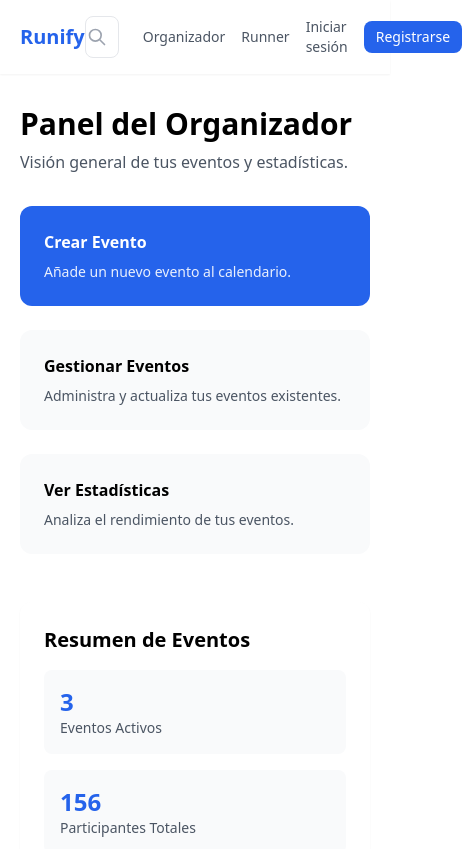
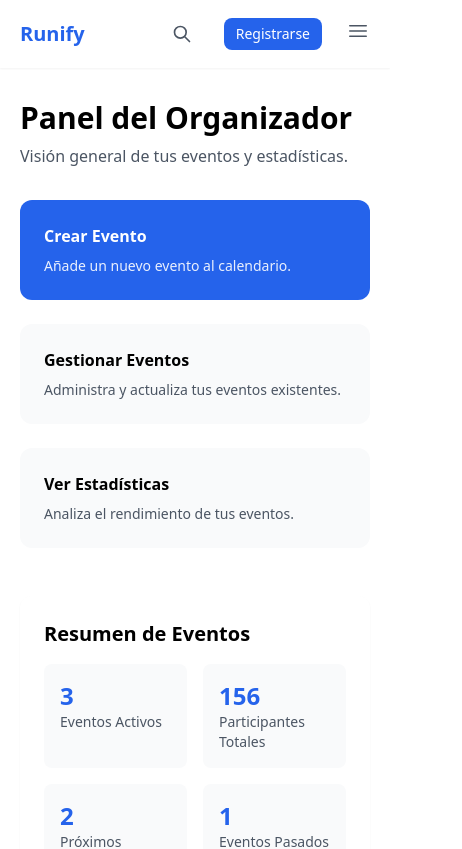
Before and after one commit to Alejandrocuartas/runify, a React app: page /organizer-dashboard in a window 390 px wide. Shown: the top 849 px of the page, 462 px wide, since content can reach past the window. Built offline with nearby package versions, Linux system fonts and the light colour scheme.

Commit message:
Responsiveness improved in Navbar and some other components + pages

```diff
--- a/src/components/Navbar.tsx
+++ b/src/components/Navbar.tsx
@@ -1,14 +1,27 @@
-import React from 'react';
+import React, { useState } from 'react';
 import { Link } from 'react-router-dom';
 import Logo from './Logo';
 import SearchBar from './SearchBar';
 import ProfileMenu from './ProfileMenu';
 
 const Navbar = () => {
+    const [isMobileMenuOpen, setIsMobileMenuOpen] = useState(false);
+
+    const MenuIcon = () => (
+        <svg xmlns="http://www.w3.org/2000/svg" fill="none" viewBox="0 0 24 24" strokeWidth={1.5} stroke="currentColor" className="w-6 h-6">
+            <path strokeLinecap="round" strokeLinejoin="round" d="M3.75 6.75h16.5M3.75 12h16.5m-16.5 5.25h16.5" />
+        </svg>
+    );
+
+    const CloseIcon = () => (
+        <svg xmlns="http://www.w3.org/2000/svg" fill="none" viewBox="0 0 24 24" strokeWidth={1.5} stroke="currentColor" className="w-6 h-6">
+            <path strokeLinecap="round" strokeLinejoin="round" d="M6 18L18 6M6 6l12 12" />
+        </svg>
+    );
 
     return (
         <nav className="bg-white shadow-sm">
-            <div className="max-w-[1200px] mx-auto px-5 py-4">
+            <div className="max-w-[1200px] mx-auto px-5 py-4 relative">
                 <div className="flex items-center justify-between">
                     <div className="flex items-center gap-8">
                         <Logo />
@@ -31,8 +44,35 @@ const Navbar = () => {
                     <div className="flex items-center gap-6">
                         <SearchBar />
                         <ProfileMenu />
+                        <div className="md:hidden">
+                            <button
+                                onClick={() => setIsMobileMenuOpen(!isMobileMenuOpen)}
+                                className="text-gray-600 hover:text-blue-600 focus:outline-none"
+                                aria-label="Toggle menu"
+                            >
+                                {isMobileMenuOpen ? <CloseIcon /> : <MenuIcon />}
+                            </button>
+                        </div>
                     </div>
                 </div>
+                {isMobileMenuOpen && (
+                    <div className="md:hidden mt-3 border-t border-gray-200 pt-3">
+                        <Link
+                            to="/events"
+                            className="block py-2 px-3 text-base font-medium text-gray-600 hover:text-blue-600 hover:bg-gray-50"
+                            onClick={() => setIsMobileMenuOpen(false)}
+                        >
+                            Eventos
+                        </Link>
+                        <Link
+                            to="/about"
+                            className="block py-2 px-3 text-base font-medium text-gray-600 hover:text-blue-600 hover:bg-gray-50"
+                            onClick={() => setIsMobileMenuOpen(false)}
+                        >
+                            Acerca de
+                        </Link>
+                    </div>
+                )}
             </div>
         </nav>
     );
--- a/src/components/ProfileMenu.tsx
+++ b/src/components/ProfileMenu.tsx
@@ -1,4 +1,4 @@
-import React, { useState } from 'react';
+import React, { useState, useEffect, useRef } from 'react';
 import { Link, useNavigate } from 'react-router-dom';
 import { runnifyTokenName } from '../utils/constants';
 import { useGlobalState } from '../context';
@@ -7,26 +7,48 @@ const ProfileMenu: React.FC = () => {
     const navigate = useNavigate()
     const [isOpen, setIsOpen] = useState(false);
     const { logged, setLogged } = useGlobalState()
+    const dropdownRef = useRef<HTMLDivElement>(null);
+    const buttonRef = useRef<HTMLButtonElement>(null);
+
+    useEffect(() => {
+        const handleClickOutside = (event: MouseEvent) => {
+            if (
+                dropdownRef.current && !dropdownRef.current.contains(event.target as Node) &&
+                buttonRef.current && !buttonRef.current.contains(event.target as Node)
+            ) {
+                setIsOpen(false);
+            }
+        };
+
+        if (isOpen) {
+            document.addEventListener('mousedown', handleClickOutside);
+        }
+
+        return () => {
+            document.removeEventListener('mousedown', handleClickOutside);
+        };
+    }, [isOpen]);
 
     return (
         <div className="relative">
             <div className="flex items-center gap-4">
                 <Link
-                    to="/organizer-dashboard"
-                    className="text-sm text-gray-600 hover:text-blue-600"
+                    to="/organizador-dashboard"
+                    className="text-sm text-gray-600 hover:text-blue-600 hidden md:inline-block"
                 >
           Organizador
                 </Link>
                 <Link
                     to="/runner-dashboard"
-                    className="text-sm text-gray-600 hover:text-blue-600"
+                    className="text-sm text-gray-600 hover:text-blue-600 hidden md:inline-block"
                 >
           Runner
                 </Link>
 
                 {logged ? (
-                    <>
+                    <div className="relative">
                         <button
+                            ref={buttonRef}
                             onClick={() => setIsOpen(!isOpen)}
                             className="flex items-center gap-2 text-gray-600 hover:text-blue-600 focus:outline-none"
                             aria-haspopup="true"
@@ -41,11 +63,29 @@ const ProfileMenu: React.FC = () => {
 
                         {isOpen && (
                             <div
-                                className="absolute right-0 mt-2 w-48 bg-white rounded-lg shadow-lg py-2 z-10"
+                                ref={dropdownRef}
+                                className="absolute right-0 top-full mt-1 w-48 bg-white rounded-lg shadow-lg py-2 z-10 max-h-60 overflow-y-auto"
                                 role="menu"
                                 aria-orientation="vertical"
                                 aria-labelledby="user-menu-button"
                             >
+                                <Link
+                                    to="/organizer-dashboard"
+                                    className="block px-4 py-2 text-sm text-gray-700 hover:bg-gray-100"
+                                    role="menuitem"
+                                    onClick={() => setIsOpen(false)}
+                                >
+                                    Organizador
+                                </Link>
+                                <Link
+                                    to="/runner-dashboard"
+                                    className="block px-4 py-2 text-sm text-gray-700 hover:bg-gray-100"
+                                    role="menuitem"
+                                    onClick={() => setIsOpen(false)}
+                                >
+                                    Runner
+                                </Link>
+                                <hr className="my-1" />
                                 {/*<Link
                                     to="/profile"
                                     className="block px-4 py-2 text-sm text-gray-700 hover:bg-gray-100"
@@ -77,12 +117,12 @@ const ProfileMenu: React.FC = () => {
                                 </button>
                             </div>
                         )}
-                    </>
+                    </div>
                 ) : (
                     <div className="flex items-center gap-4">
                         <Link
                             to="/login"
-                            className="text-sm text-gray-600 hover:text-blue-600"
+                            className="text-sm text-gray-600 hover:text-blue-600 hidden md:inline-block"
                         >
               Iniciar sesión
                         </Link>
--- a/src/components/SearchBar.tsx
+++ b/src/components/SearchBar.tsx
@@ -1,48 +1,107 @@
-import React, { useState } from 'react';
+import React, { useState, useEffect, useRef } from 'react';
 import { useNavigate } from 'react-router-dom';
 
 const SearchBar = () => {
     const [query, setQuery] = useState('');
     const navigate = useNavigate();
+    const [isMobileSearchOpen, setIsMobileSearchOpen] = useState(false);
+    const mobileInputRef = useRef<HTMLInputElement>(null);
 
     const handleSearch = (e: React.FormEvent<HTMLFormElement>) => {
         e.preventDefault();
         if (query.trim()) {
             navigate(`/events?search=${encodeURIComponent(query.trim())}`);
+            setIsMobileSearchOpen(false); // Close mobile search after submitting
         }
     };
 
+    useEffect(() => {
+        if (isMobileSearchOpen && mobileInputRef.current) {
+            mobileInputRef.current.focus();
+        }
+    }, [isMobileSearchOpen]);
+
+    const SearchIconSvg = () => (
+        <svg xmlns="http://www.w3.org/2000/svg" className="h-5 w-5" fill="none" viewBox="0 0 24 24" stroke="currentColor" strokeWidth={2} aria-hidden="true">
+            <path strokeLinecap="round" strokeLinejoin="round" d="M21 21l-6-6m2-5a7 7 0 11-14 0 7 7 0 0114 0z" />
+        </svg>
+    );
+
+    const CloseIconSvg = () => (
+        <svg xmlns="http://www.w3.org/2000/svg" className="h-5 w-5" fill="none" viewBox="0 0 24 24" stroke="currentColor" strokeWidth={2}>
+            <path strokeLinecap="round" strokeLinejoin="round" d="M6 18L18 6M6 6l12 12" />
+        </svg>
+    );
+
     return (
-        <form onSubmit={handleSearch} className="relative">
+        <>
+            {/* Desktop Search Form */}
+            <form onSubmit={handleSearch} className="relative hidden md:block">
                 <input
                     type="text"
                     value={query}
                     onChange={(e) => setQuery(e.target.value)}
-                placeholder={'Buscar eventos...'}
-                className="w-full md:w-64 px-4 py-2 rounded-lg border border-gray-200 focus:outline-none focus:border-blue-500"
+                    placeholder="Buscar eventos..."
+                    className="w-64 px-4 py-2 rounded-lg border border-gray-200 focus:outline-none focus:border-blue-500"
                 />
                 <button
                     type="submit"
                     className="absolute right-3 top-1/2 transform -translate-y-1/2 text-gray-400 hover:text-blue-600"
-                aria-label={'Buscar'}
+                    aria-label="Buscar"
                 >
-                <svg
-                    xmlns="http://www.w3.org/2000/svg"
-                    className="h-5 w-5"
-                    fill="none"
-                    viewBox="0 0 24 24"
-                    stroke="currentColor"
-                    aria-hidden="true"
-                >
-                    <path
-                        strokeLinecap="round"
-                        strokeLinejoin="round"
-                        strokeWidth={2}
-                        d="M21 21l-6-6m2-5a7 7 0 11-14 0 7 7 0 0114 0z"
-                    />
-                </svg>
+                    <SearchIconSvg />
                 </button>
             </form>
+
+            {/* Mobile Search: Toggle Button */}
+            <div className="md:hidden">
+                {!isMobileSearchOpen && (
+                    <button
+                        onClick={() => setIsMobileSearchOpen(true)}
+                        className="p-2 text-gray-600 hover:text-blue-600"
+                        aria-label="Abrir búsqueda"
+                    >
+                        <SearchIconSvg />
+                    </button>
+                )}
+            </div>
+
+            {/* Mobile Search: Expanded View (Overlay) */}
+            {isMobileSearchOpen && (
+                <div className="md:hidden absolute top-0 left-0 right-0 z-20 bg-white h-full flex items-center px-2 shadow">
+                    <form onSubmit={handleSearch} className="relative flex items-center w-full h-full">
+                        <input
+                            ref={mobileInputRef}
+                            type="text"
+                            value={query}
+                            onChange={(e) => setQuery(e.target.value)}
+                            placeholder="Buscar eventos..."
+                            className="w-full h-full px-3 py-2 pr-20 rounded-lg border-0 focus:outline-none focus:ring-0" // Simplified border/focus for overlay
+                        />
+                        {/* Submit search button */}
+                        <button
+                            type="submit"
+                            className="absolute right-10 top-1/2 transform -translate-y-1/2 text-gray-500 hover:text-blue-600 p-1"
+                            aria-label="Buscar"
+                        >
+                            <SearchIconSvg />
+                        </button>
+                        {/* Close mobile search button */}
+                        <button
+                            type="button"
+                            onClick={() => {
+                                setIsMobileSearchOpen(false);
+                                setQuery('');
+                            }}
+                            className="absolute right-2 top-1/2 transform -translate-y-1/2 text-gray-500 hover:text-red-600 p-1"
+                            aria-label="Cerrar búsqueda"
+                        >
+                            <CloseIconSvg />
+                        </button>
+                    </form>
+                </div>
+            )}
+        </>
     );
 }
 
--- a/src/pages/AddRace.tsx
+++ b/src/pages/AddRace.tsx
@@ -324,7 +324,7 @@ const AddRace = () => {
                 <div className="space-y-4">
                     <h2 className="text-xl font-semibold">Detalles del Evento</h2>
 
-                    <div className="grid grid-cols-2 gap-4">
+                    <div className="grid grid-cols-1 sm:grid-cols-2 gap-4">
                         <div>
                             <label className="block mb-2">Fecha</label>
                             <input
--- a/src/pages/Home.tsx
+++ b/src/pages/Home.tsx
@@ -78,7 +78,7 @@ const Home: FC = () => {
     return (
         <div className="space-y-16">
             {/* Hero Section */}
-            <div className="relative h-[80vh] flex items-center rounded-[2.5rem] overflow-hidden">
+            <div className="relative h-[60vh] md:h-[75vh] lg:h-[80vh] flex items-center rounded-[2.5rem] overflow-hidden">
                 <div
                     className="absolute inset-0 bg-cover bg-center"
                     style={{ backgroundImage: "url('https://images.unsplash.com/photo-1552674605-db6ffd4facb5?q=80')" }}
--- a/src/pages/OrganizerDashboard.tsx
+++ b/src/pages/OrganizerDashboard.tsx
@@ -89,7 +89,7 @@ const OrganizerDashboard = () => {
 
             <div className="bg-white rounded-xl shadow-sm p-6 mb-8">
                 <h2 className="text-xl font-semibold mb-4">Resumen de Eventos</h2>
-                <div className="grid md:grid-cols-4 gap-4">
+                <div className="grid grid-cols-2 lg:grid-cols-4 gap-4">
                     <div className="p-4 bg-gray-50 rounded-lg">
                         <div className="text-2xl font-bold text-blue-600">{sampleStats.activeEvents}</div>
                         <div className="text-sm text-gray-600">Eventos Activos</div>
@@ -113,7 +113,7 @@ const OrganizerDashboard = () => {
                 <h2 className="text-xl font-semibold mb-4">Eventos Recientes</h2>
                 <div className="divide-y">
                     {recentEvents.map(event => (
-                        <div key={event.id} className="py-4 flex items-center justify-between">
+                        <div key={event.id} className="py-4 flex flex-col sm:flex-row sm:items-center sm:justify-between gap-2">
                             <div>
                                 <h3 className="font-medium mb-1">{event.title}</h3>
                                 <p className="text-sm text-gray-600">
--- a/src/pages/RunnerDashboard.tsx
+++ b/src/pages/RunnerDashboard.tsx
@@ -10,7 +10,7 @@ const RunnerDashboard = () => {
                 <p className="text-gray-600">Visión general de tus carreras y estadísticas.</p>
             </div>
 
-            <div className="grid md:grid-cols-4 gap-6 mb-12">
+            <div className="grid grid-cols-2 lg:grid-cols-4 gap-6 mb-12">
                 <div className="p-6 bg-gray-50 rounded-xl">
                     <div className="text-3xl font-bold text-blue-600 mb-2">0</div>
                     <h3 className="font-semibold">Eventos a los que te has unido</h3>
```
Lines whose indentation alone changed are shown as unchanged.
